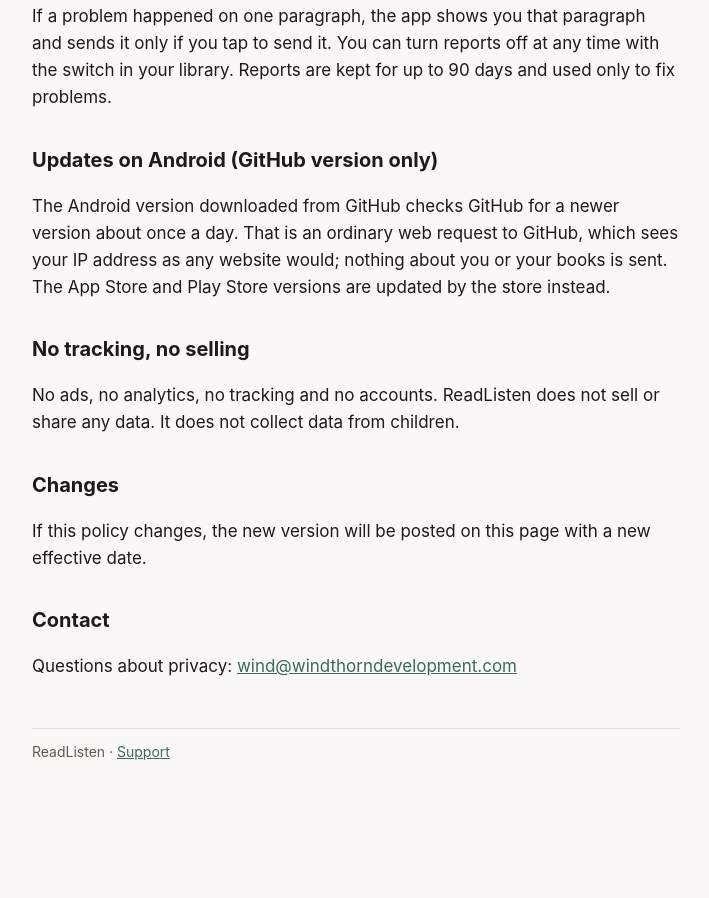
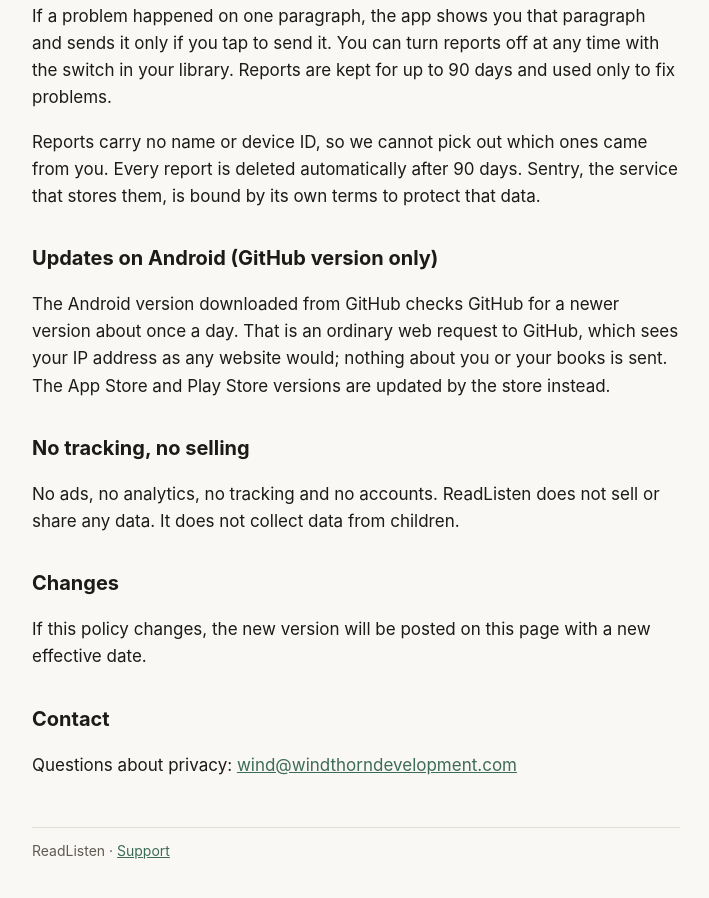
Before and after one commit to jobfinderbyivan/readlisten-site, a plain HTML site: page privacy.html in a window 1280 px wide. Shown: the part 976-1874 px from the top of the page, without its empty margins (284-993 px from the left). Before the commit the page ends 1804 px from the top, so only its background shows below. Drawn offline with Linux system fonts and the light colour scheme.

Commit message:
Privacy: reports are anonymous and deleted automatically after 90 days

```diff
--- a/privacy.html
+++ b/privacy.html
@@ -17,6 +17,7 @@
 <h2>Problem reports (optional)</h2>
 <p>ReadListen asks before sending any problem report. Only if you choose to send them, a report goes to the developer through the <a href="https://sentry.io/privacy/">Sentry</a> error-reporting service when the app crashes or stops working. Reports contain technical details (the app and system version, the device model, what went wrong and a short technical log) with book text removed. They carry no name, account or device identifier. ReadListen does not put your IP address in reports, and the reporting service is set not to store it.</p>
 <p>If a problem happened on one paragraph, the app shows you that paragraph and sends it only if you tap to send it. You can turn reports off at any time with the switch in your library. Reports are kept for up to 90 days and used only to fix problems.</p>
+<p>Reports carry no name or device ID, so we cannot pick out which ones came from you. Every report is deleted automatically after 90 days. Sentry, the service that stores them, is bound by its own terms to protect that data.</p>
 
 <h2>Updates on Android (GitHub version only)</h2>
 <p>The Android version downloaded from GitHub checks GitHub for a newer version about once a day. That is an ordinary web request to GitHub, which sees your IP address as any website would; nothing about you or your books is sent. The App Store and Play Store versions are updated by the store instead.</p>
```
